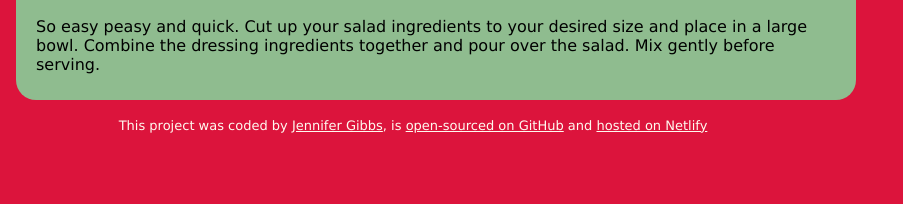
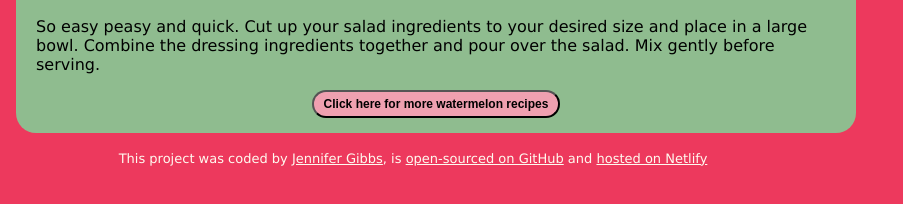
Before and after one commit to JGibbs-Coding/Summer_Salad, a plain HTML site: page index.html in a window 1280 px wide. Shown: the part 560-764 px from the top of the page, without its empty margins (0-903 px from the left). Drawn offline with Linux system fonts and the light colour scheme; a web font is replaced by a local one.

Commit message:
Adding a button for more recipes

```diff
--- a/index.html
+++ b/index.html
@@ -9,7 +9,7 @@
 <link href="https://fonts.googleapis.com/css2?family=Playwrite+AU+QLD:wght@100..400&display=swap" rel="stylesheet">
 <style>
   body {
-  background-color: crimson;
+  background-color: rgb(237, 57, 93);
   font-family: Verdana, Geneva, Tahoma, sans-serif;
 }
 
@@ -69,6 +69,16 @@ footer {
   max-width: 800px;
   padding: 10px 5px;
 }
+
+button {
+  padding: 5px 10px;
+  border-radius: 20px;
+  background-color: rgb(239, 160, 176);
+  display: block;
+  margin: 5px auto;
+  font-weight: bold;
+  font-size: 12px;
+}
 a {
   color: floralwhite;
 }
@@ -114,8 +124,9 @@ a {
           together and pour over the salad. Mix gently before serving.
         </p>
       </div>
-
-    </main>
+<div>
+<button>Click here for more watermelon recipes</button>
+</div>    </main>
     </div>
     </body>
     <footer>
@@ -132,4 +143,5 @@ a {
       >
     </footer>
   </body>
+  <script></script>
 </html>
```
